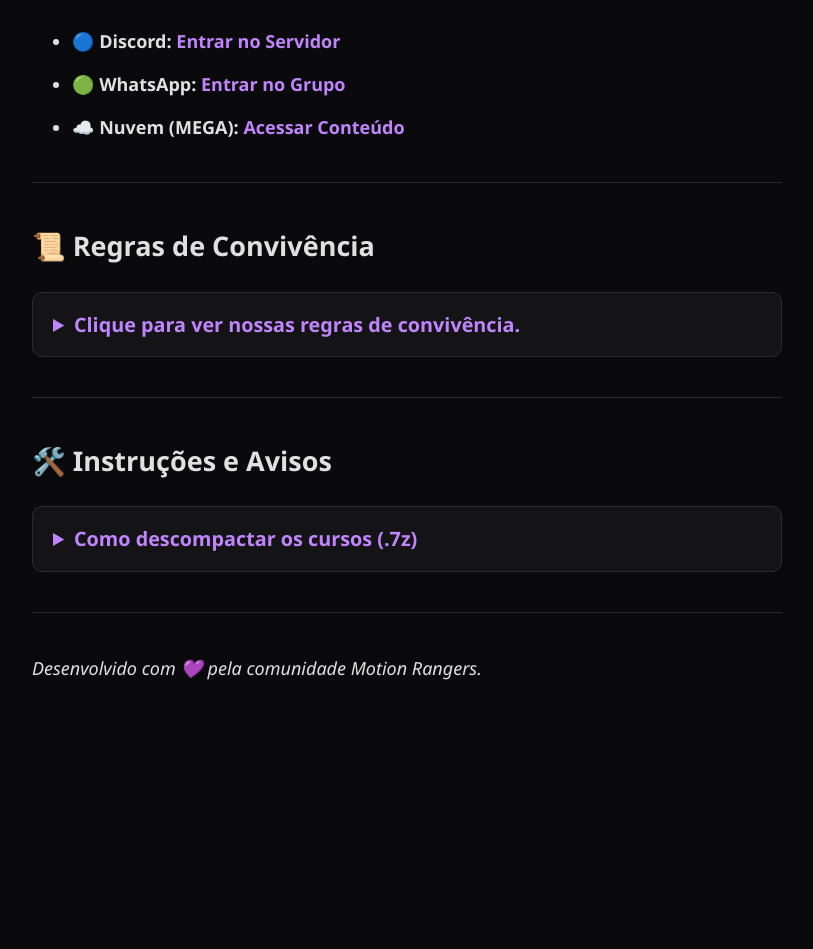
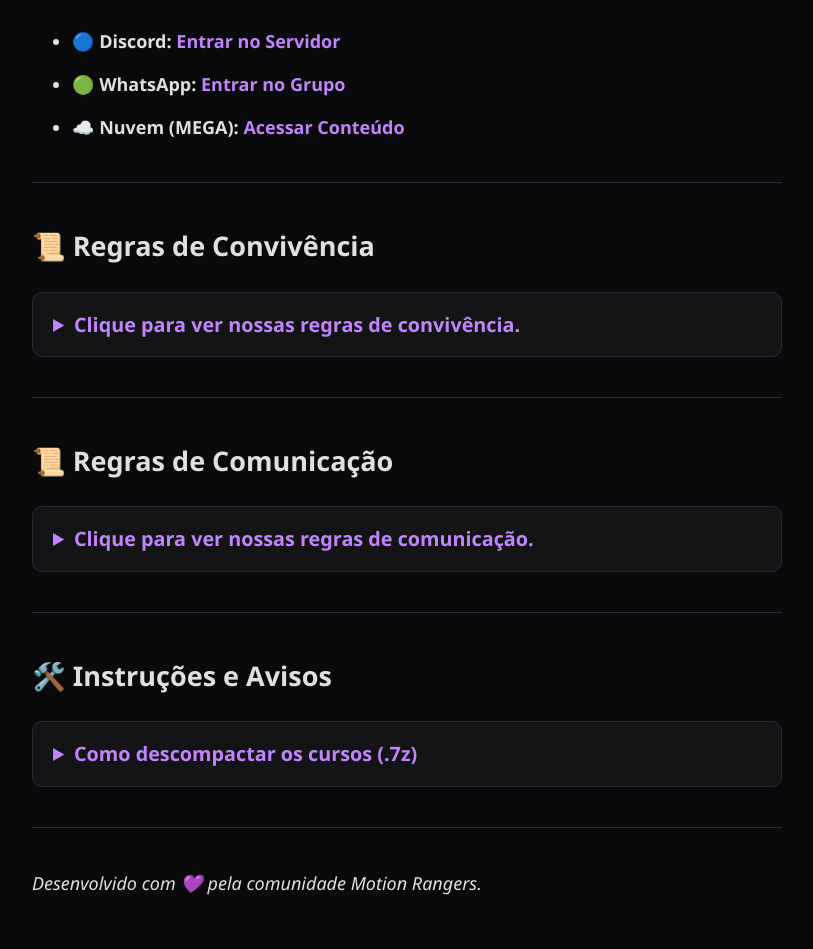
Before and after one commit to ginosic/ginosic.github.io, a Jekyll site: the page built from motion-rangers/index.md, in a window 1280 px wide. Shown: the part 991-1940 px from the top of the page, without its empty margins (233-1046 px from the left). Built offline with Jekyll 4.4.1, drawn with Linux system fonts in a browser that asks for light colours; our own code applies the rules of GitHub Pages for plain Markdown files; before the commit the page ends 1725 px from its top, so only the background shows below that; part of the change alters nothing that is shown.

Commit message:
Adição das Regras de Comunicação

```diff
--- a/motion-rangers/index.md
+++ b/motion-rangers/index.md
@@ -46,6 +46,28 @@ Aqui você vai encontrar links e informações relevantes da nossa comunidade!
 
 ---
 
+## 📜 Regras de Comunicação
+
+<details markdown="1">
+<summary><b>Clique para ver nossas regras de comunicação.</b></summary>
+
+1. **Foco Total em Motion & Trabalho** <br>
+   O assunto principal aqui é Motion Design, mercado, referências, dúvidas técnicas e oportunidades. Assuntos externos (política, religião, futebol, etc.) devem ser evitados para manter o chat limpo e focado.
+2. **Papo no Discord** <br>
+   Quer papear sobre outros temas? O Discord está lá para isso! Temos canais separados para interagir com mais liberdade sobre qualquer assunto, seguindo as regras de convivência básicas.
+3. **Qualidade da Informação (Sem "Achismo")** <br>
+   Vamos elevar o nível do debate. Ao dar conselhos técnicos ou de mercado, baseie-se em fatos ou experiências reais. Evite frases de efeito, "ouvi dizer" ou palpites sem fundamento que possam confundir outras pessoas.
+4. **Memes e Figurinhas (O Uso Consciente)** <br>
+   Não somos robôs, mas vamos evitar o flood. Memes e figurinhas são permitidos apenas se estiverem no contexto de Motion/Trabalho. Se a piada for sobre outro tema ou não agregar na discussão, guarde para o privado ou Discord.
+5. **Respeito e Objetividade** <br>
+   Dúvidas sempre são bem-vindas, mas antes de perguntar, dê uma busca rápida no histórico do grupo. Ao responder, faça de forma direta e cordial. O tempo de todo mundo aqui é valioso!
+6. **Exceções Raras** <br>
+   Notícias de grande impacto direto no nosso setor (ex: mudanças em softwares, leis de direitos autorais, mudanças trabalhistas ou fiscais) podem ser compartilhadas, desde que a discussão não fuja da temática profissional.
+
+</details>
+
+---
+
 ## 🛠️ Instruções e Avisos
 
 <details markdown="1">
```
